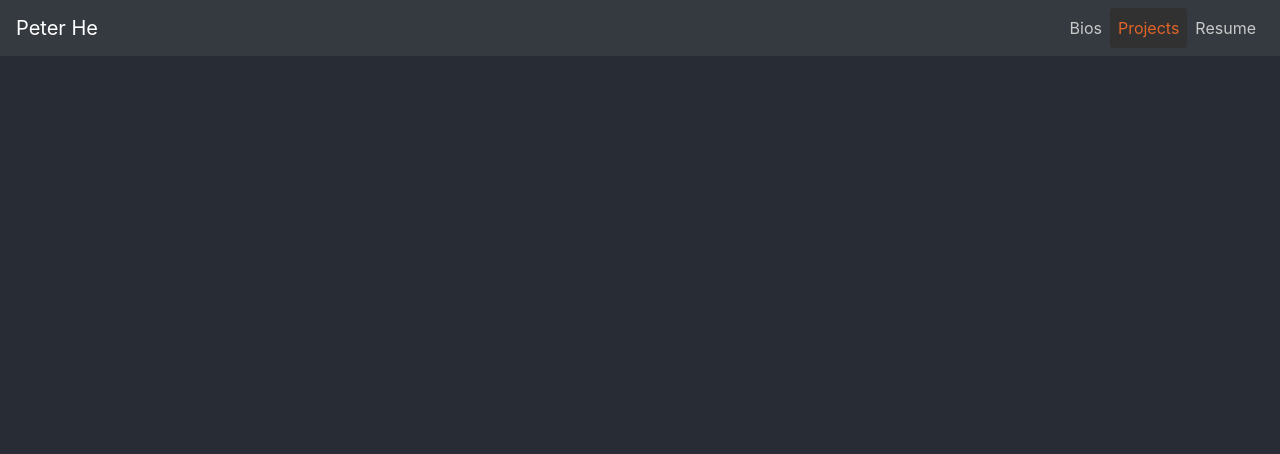
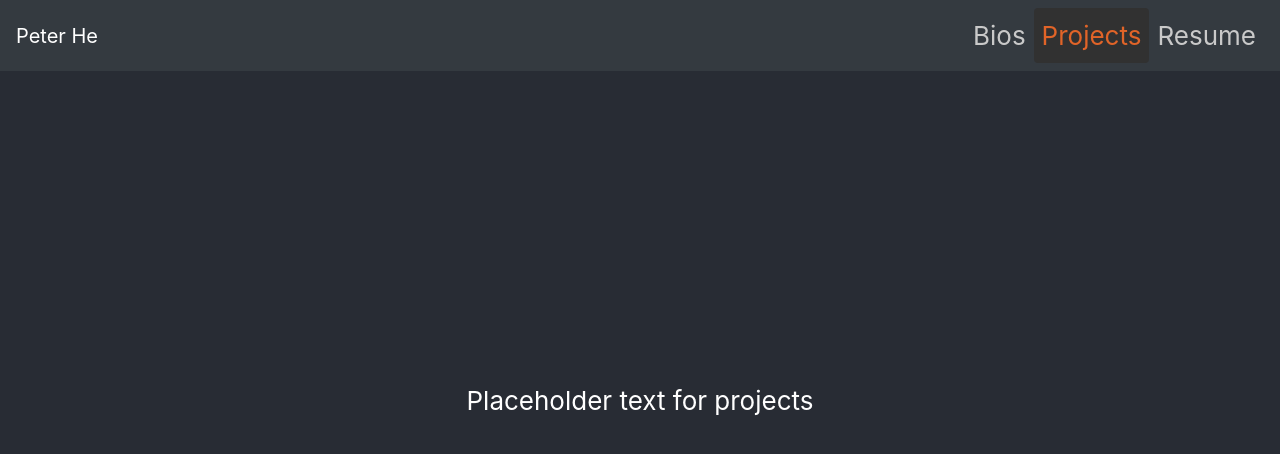
Before and after one commit to petarhe97/my-website, a React (Create React App) app: page / in a window 1280 px wide. Both pictures are taken after a click on the button "Projects". Shown: the top 454 px of the page. Built offline with nearby package versions, Linux system fonts and the light colour scheme.

Commit message:
Implement page switching logic

```diff
--- a/src/App.js
+++ b/src/App.js
@@ -1,19 +1,13 @@
 import React from 'react';
 import logo from './logo.svg';
-import './App.css';
-import NavBar from './components/navbar'
 import 'bootstrap/dist/css/bootstrap.min.css'
+import MainContainer from './components/main-container';
 
 function App() {
+
+
   return (
-    <div className="App">
-      <div>
-      <NavBar/>
-    </div>
-      <div className="App-container">
-
-      </div>
-    </div>
+      <MainContainer/>
   );
 }
 
--- /dev/null
+++ b/src/components/bios.js
@@ -0,0 +1,14 @@
+import React, { Component } from 'react';
+
+class BiosPage extends Component {
+
+    render() {
+        return(
+            <div>
+                Placeholder text for bios
+            </div>
+        )
+    }
+}
+
+export default BiosPage
--- a/src/components/main-container.js
+++ b/src/components/main-container.js
@@ -1,11 +1,39 @@
 import React, { Component } from 'react';
+import BiosPage from './bios';
+import ProjectsPage from './projects';
+import ResumePage from './resume';
+import NavBar from './navbar'
+import '../App.css';
 
 class MainContainer extends Component {
     state = {
+        displayType: 'bios'
+    }
 
+    handleViewChange = newView => {
+        this.setState({ displayType: newView })
     }
 
     render() {
+        const view = this.state.displayType
+        let displayedView;
+        if (view == 'bios') {
+            displayedView = <BiosPage/>
+        } else if (view == 'projects') {
+            displayedView = <ProjectsPage/>
+        } else {
+            displayedView = <ResumePage/>
+        }
 
+        return(
+            <div className="App">
+                <div className="App-container">
+                    <NavBar onViewChange={this.handleViewChange}/>
+                    {displayedView}
+                </div>
+            </div>
+        )
     }
 }
+
+export default MainContainer
--- a/src/components/navbar.js
+++ b/src/components/navbar.js
@@ -5,12 +5,17 @@ import "../stylesheets/navbar.css"
 import { NavItem } from 'react-bootstrap';
 
 class NavBar extends Component {
+
+    handleSelect = (eventKey) => {
+        this.props.onViewChange(eventKey)
+    }
+
     render() {
         return(
             <Navbar fixed="top" bg="dark" variant="dark">
-                <Navbar.Brand href="/bios">Peter He</Navbar.Brand>
-                <Nav fill variant="pills" defaultActiveKey="/bios" className="ml-auto">
-                        <Nav.Link id="pagelink" href="/bios">Bios</Nav.Link>
+                <Navbar.Brand href="/">Peter He</Navbar.Brand>
+                <Nav fill variant="pills" defaultActiveKey="bios" className="ml-auto" onSelect={this.handleSelect}>
+                        <Nav.Link id="pagelink" eventKey="bios">Bios</Nav.Link>
                         <Nav.Link id="pagelink" eventKey="projects">Projects</Nav.Link>
                         <Nav.Link id="pagelink" eventKey="resume">Resume</Nav.Link>
                 </Nav>
--- /dev/null
+++ b/src/components/projects.js
@@ -0,0 +1,15 @@
+import React, { Component } from 'react';
+
+class ProjectsPage extends Component {
+
+
+    render() {
+        return(
+            <div>
+                Placeholder text for projects
+            </div>
+        )
+    }
+}
+
+export default ProjectsPage
--- /dev/null
+++ b/src/components/resume.js
@@ -0,0 +1,15 @@
+import React, { Component } from 'react';
+
+class ResumePage extends Component {
+
+
+    render() {
+        return(
+            <div>
+                Placeholder text for resume
+            </div>
+        )
+    }
+}
+
+export default ResumePage
```
